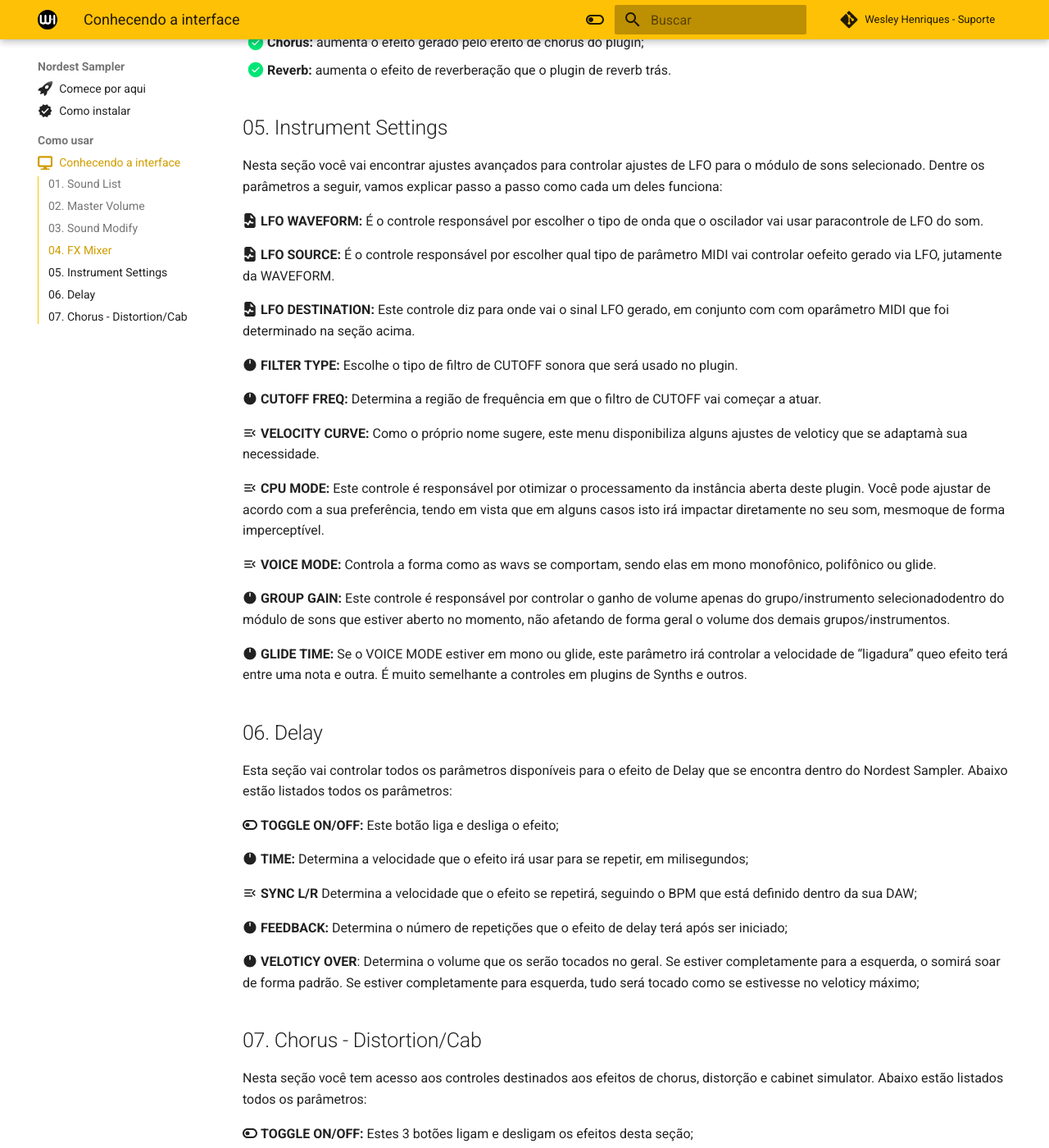
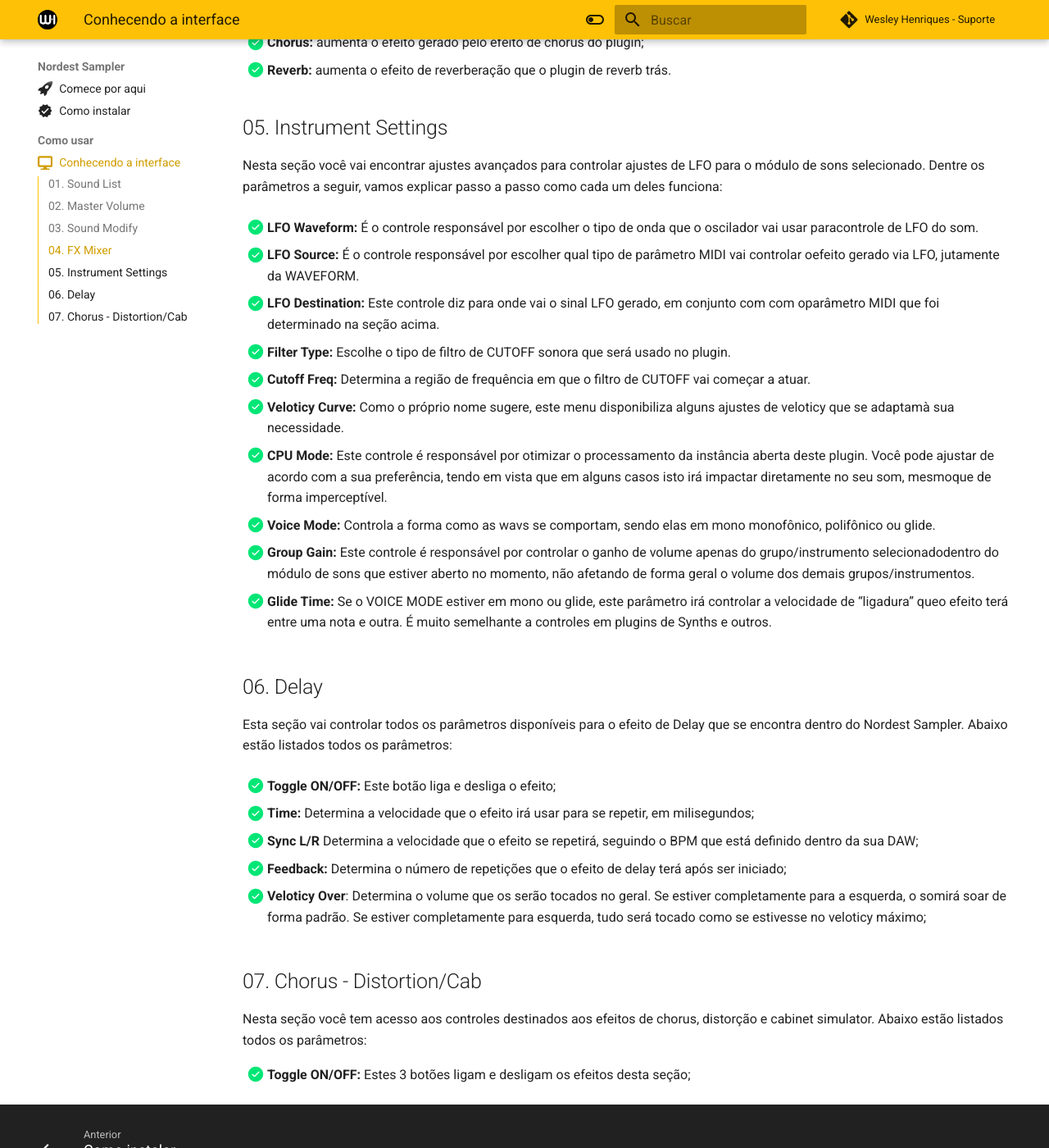
Before and after one commit to wesleyhenriques33/suporte, an MkDocs documentation site: the page built from docs/Nordest-Sampler/Como-usar/01-conhecendo-a-interface.md, in a window 1280 px wide and 1400 px high, scrolled down 2354 px. Shown: the whole window at 82% size. Built offline with MkDocs 1.6.1 and Material for MkDocs 9.7.7, drawn with Linux system fonts in a browser that asks for light colours; comment, search, counter and statistics services are not loaded; some of the changed lines change nothing that is shown.

```diff
--- a/docs/Nordest-Sampler/Como usar/01-conhecendo-a-interface.md
+++ b/docs/Nordest-Sampler/Como-usar/01-conhecendo-a-interface.md
@@ -62,44 +62,44 @@
 Nesta seção você vai encontrar ajustes avançados para controlar ajustes de LFO para o módulo de sons selecionado.
 Dentre os parâmetros a seguir, vamos explicar passo a passo como cada um deles funciona:
 
-:fontawesome-solid-file-waveform: **LFO WAVEFORM:** É o controle responsável por escolher o tipo de onda que o oscilador vai usar paracontrole de LFO do som.
+- [x]   **LFO Waveform:** É o controle responsável por escolher o tipo de onda que o oscilador vai usar paracontrole de LFO do som.
 
-:fontawesome-solid-file-waveform: **LFO SOURCE:** É o controle responsável por escolher qual tipo de parâmetro MIDI vai controlar oefeito gerado via LFO, jutamente da WAVEFORM.
+- [x]   **LFO Source:** É o controle responsável por escolher qual tipo de parâmetro MIDI vai controlar oefeito gerado via LFO, jutamente da WAVEFORM.
 
-:fontawesome-solid-file-waveform: **LFO DESTINATION:** Este controle diz para onde vai o sinal LFO gerado, em conjunto com com oparâmetro MIDI que foi determinado na seção acima.
+- [x]   **LFO Destination:** Este controle diz para onde vai o sinal LFO gerado, em conjunto com com oparâmetro MIDI que foi determinado na seção acima.
 
-:material-knob: **FILTER TYPE:** Escolhe o tipo de filtro de CUTOFF sonora que será usado no plugin.
+- [x]   **Filter Type:** Escolhe o tipo de filtro de CUTOFF sonora que será usado no plugin.
 
-:material-knob: **CUTOFF FREQ:** Determina a região de frequência em que o filtro de CUTOFF vai começar a atuar.
+- [x]   **Cutoff Freq:** Determina a região de frequência em que o filtro de CUTOFF vai começar a atuar.
 
-:material-menu-open: **VELOCITY CURVE:** Como o próprio nome sugere, este menu disponibiliza alguns ajustes de veloticy que se adaptamà sua necessidade.
+- [x]   **Veloticy Curve:** Como o próprio nome sugere, este menu disponibiliza alguns ajustes de veloticy que se adaptamà sua necessidade.
 
-:material-menu-open: **CPU MODE:** Este controle é responsável por otimizar o processamento da instância aberta deste plugin. Você pode ajustar de acordo com a sua preferência, tendo em vista que em alguns casos isto irá impactar diretamente no seu som, mesmoque de forma imperceptível.
+- [x]   **CPU Mode:** Este controle é responsável por otimizar o processamento da instância aberta deste plugin. Você pode ajustar de acordo com a sua preferência, tendo em vista que em alguns casos isto irá impactar diretamente no seu som, mesmoque de forma imperceptível.
 
-:material-menu-open: **VOICE MODE:** Controla a forma como as wavs se comportam, sendo elas em mono monofônico, polifônico ou glide.
+- [x]   **Voice Mode:** Controla a forma como as wavs se comportam, sendo elas em mono monofônico, polifônico ou glide.
 
-:material-knob: **GROUP GAIN:** Este controle é responsável por controlar o ganho de volume apenas do grupo/instrumento selecionadodentro do módulo de sons que estiver aberto no momento, não afetando de forma geral o volume dos demais grupos/instrumentos.
+- [x]   **Group Gain:** Este controle é responsável por controlar o ganho de volume apenas do grupo/instrumento selecionadodentro do módulo de sons que estiver aberto no momento, não afetando de forma geral o volume dos demais grupos/instrumentos.
 
-:material-knob: **GLIDE TIME:** Se o VOICE MODE estiver em mono ou glide, este parâmetro irá controlar a velocidade de "ligadura" queo efeito terá entre uma nota e outra. É muito semelhante a controles em plugins de Synths e outros.
+- [x]   **Glide Time:** Se o VOICE MODE estiver em mono ou glide, este parâmetro irá controlar a velocidade de "ligadura" queo efeito terá entre uma nota e outra. É muito semelhante a controles em plugins de Synths e outros.
 
 ## 06. Delay
 
 Esta seção vai controlar todos os parâmetros disponíveis para o efeito de Delay que se encontra dentro do Nordest Sampler.
 Abaixo estão listados todos os parâmetros:
 
-:fontawesome-solid-toggle-off: **TOGGLE ON/OFF:** Este botão liga e desliga o efeito;
+- [x]   **Toggle ON/OFF:** Este botão liga e desliga o efeito;
 
-:material-knob: **TIME:** Determina a velocidade que o efeito irá usar para se repetir, em milisegundos;
+- [x]   **Time:** Determina a velocidade que o efeito irá usar para se repetir, em milisegundos;
 
-:material-menu-open: **SYNC L/R** Determina a velocidade que o efeito se repetirá, seguindo o BPM que está definido dentro da sua DAW;
+- [x]   **Sync L/R** Determina a velocidade que o efeito se repetirá, seguindo o BPM que está definido dentro da sua DAW;
 
-:material-knob: **FEEDBACK:** Determina o número de repetições que o efeito de delay terá após ser iniciado;
+- [x]   **Feedback:** Determina o número de repetições que o efeito de delay terá após ser iniciado;
 
-:material-knob: **VELOTICY OVER**: Determina o volume que os serão tocados no geral. Se estiver completamente para a esquerda, o somirá soar de forma padrão. Se estiver completamente para esquerda, tudo será tocado como se estivesse no veloticy máximo;
+- [x]   **Veloticy Over**: Determina o volume que os serão tocados no geral. Se estiver completamente para a esquerda, o somirá soar de forma padrão. Se estiver completamente para esquerda, tudo será tocado como se estivesse no veloticy máximo;
 
 ## 07. Chorus - Distortion/Cab
 
 Nesta seção você tem acesso aos controles destinados aos efeitos de chorus, distorção e cabinet simulator.
 Abaixo estão listados todos os parâmetros:
 
-:fontawesome-solid-toggle-off: **TOGGLE ON/OFF:** Estes 3 botões ligam e desligam os efeitos desta seção;
+- [x]   **Toggle ON/OFF:** Estes 3 botões ligam e desligam os efeitos desta seção;
```
Also changed, not shown: 1 other file.
